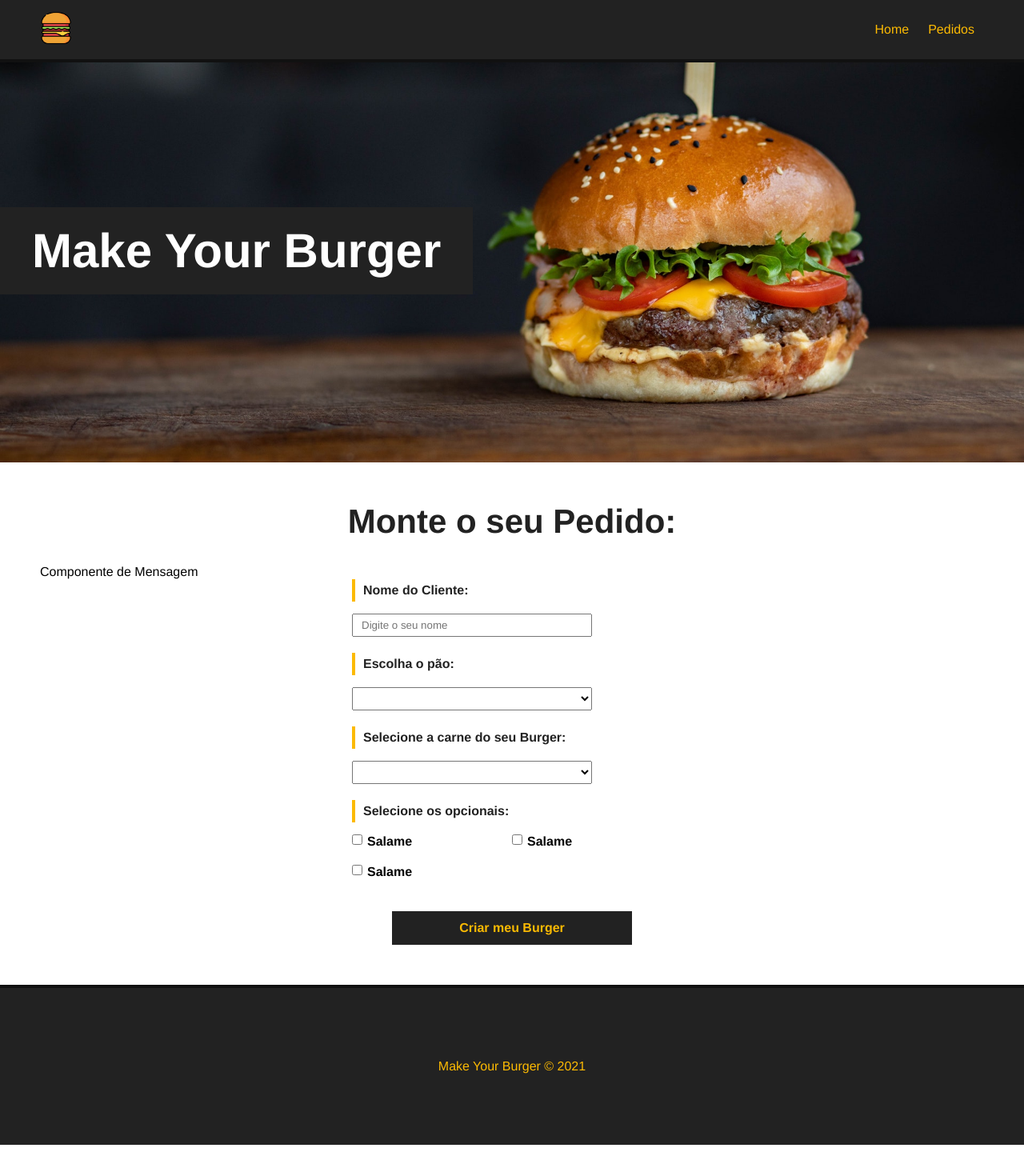
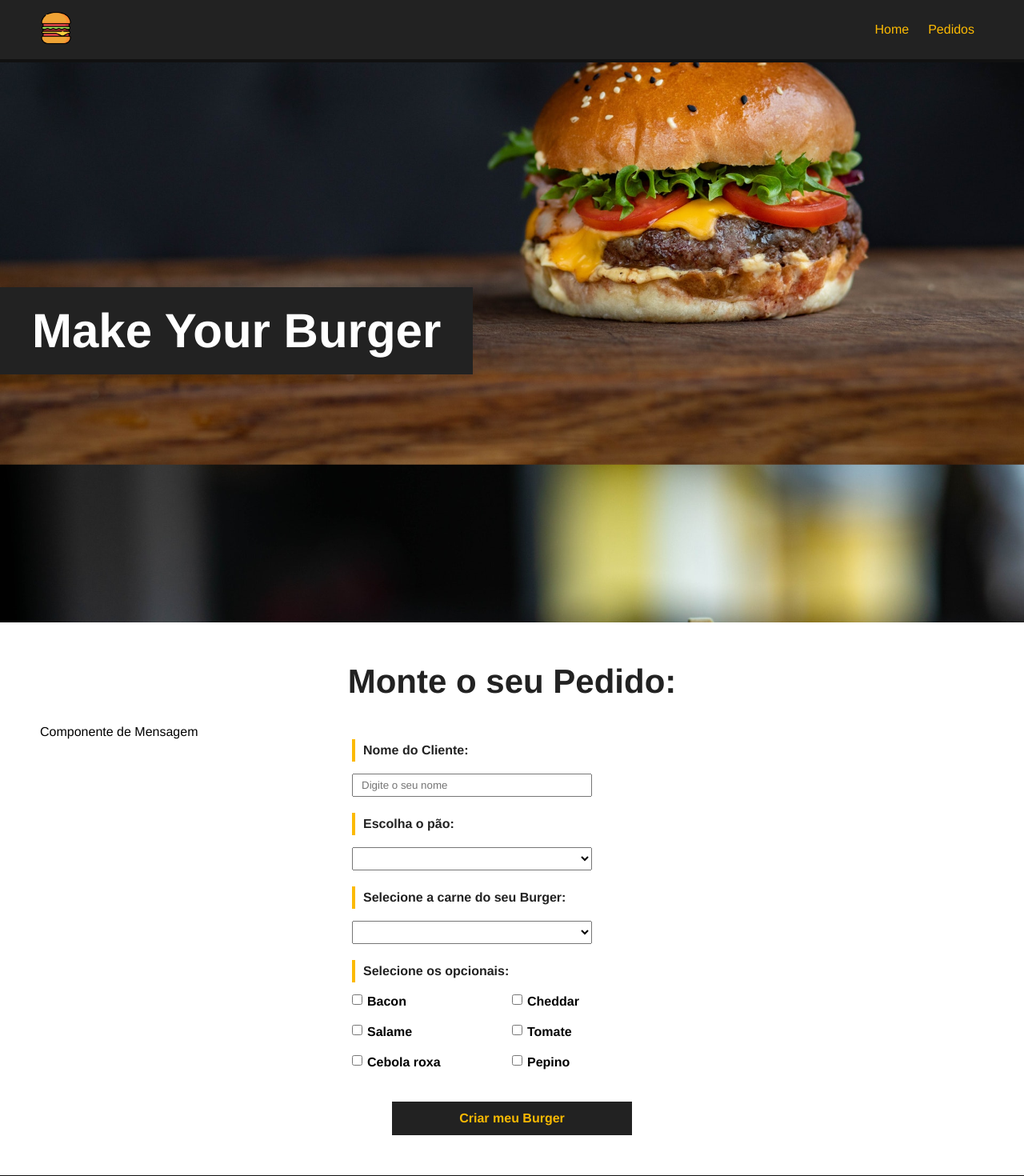
Before and after one commit to Daniel2023/Make-Your-Burger, a Vue app: page / in a window 1280 px wide. Shown: the top 1470 px of the page at 80% size. Before the commit the page ends 1431 px from the top, so only its background shows below. Built offline with nearby package versions, Linux system fonts and the light colour scheme; data requests are answered from the project's data file.

Commit message:
Resgatando dados do banco e inserindo no formulário

```diff
--- a/db/db.json
+++ b/db/db.json
@@ -16,6 +16,10 @@
         {
           "id": 4,
           "tipo": "Integral"
+        },
+        {
+          "id": 5,
+          "tipo": "Pão Mexicano"
         }
       ],
       "carnes": [
--- a/src/components/Banner.vue
+++ b/src/components/Banner.vue
@@ -5,15 +5,17 @@
 </template>
 
 <script>
-export default {};
+export default {
+  name: "Banner"
+}
 </script>
 
 <style scoped>
   #main-banner {
-  background-image: url("/img/burger.jpg");
-  background-position: 0 -250px;
+    background-image: url('/img/burger.jpg');
+    background-position: 0 -350px;
     background-size: cover;
-  height: 500px;
+    height: 700px;
     display: flex;
     align-items: center;
     justify-content: flex-start;
--- a/src/components/BurgerForm.vue
+++ b/src/components/BurgerForm.vue
@@ -17,44 +17,30 @@
           <label for="pao">Escolha o pão:</label>
           <select name="pao" id="pao" v-model="pao">
             <option value="pao">Selecione o seu pão</option>
-            <option value="integral">Intergral</option>
+            <option v-for="pao in paes" :key="pao.id" :value="pao.tipo">
+              {{ pao.tipo }}
+            </option>
           </select>
         </div>
         <div class="input-container">
           <label for="carne">Selecione a carne do seu Burger:</label>
           <select name="carne" id="carne" v-model="carne">
             <option value="pao">Selecione o tipo de carne</option>
-            <option value="maminha">Maminha</option>
+            <option v-for="carne in carnes" :key="carne.id" value="carne.tipo">
+              {{carne.tipo }}
+            </option>
           </select>
         </div>
         <div id="opcionais-container" class="input-container">
           <label id="opcionais-title" for="opcionais">Selecione os opcionais:</label>
-          <div class="checkbox-container">
+          <div class="checkbox-container" v-for="opcional in opcionaisdata" :key="opcional.id">
           <input
             type="checkbox"
             name="opcionais"
             v-model="opcionais"
-            value="salame"
+            :value="opcional.tipo"
           >
-          <span>Salame</span>
-          </div>
-           <div class="checkbox-container">
-          <input
-            type="checkbox"
-            name="opcionais"
-            v-model="opcionais"
-            value="salame"
-          >
-          <span>Salame</span>
-          </div>
-           <div class="checkbox-container">
-          <input
-            type="checkbox"
-            name="opcionais"
-            v-model="opcionais"
-            value="salame"
-          >
-          <span>Salame</span>
+          <span>{{ opcional.tipo }}</span>
           </div>
         </div>
         <div class="input-container">
@@ -67,7 +53,34 @@
 
 <script>
 export default {
-  name: "BurgerForm"
+  name: "BurgerForm",
+  data() {
+    return {
+      paes: null,
+      carnes:null,
+      opcionaisdata:null,
+      nome: null,
+      pao: null,
+      carne: null,
+      opcionais: [],
+      status: "Solicitado",
+      msg: null
+    }
+  },
+  methods: {
+    async getIngredientes() {
+
+      const req = await fetch("http://localhost:3000/ingredientes");
+      const data = await req.json();
+
+      this.paes = data.paes;
+      this.carnes = data.carnes;
+      this.opcionaisdata = data.opcionais
+    }
+  },
+  mounted() {
+    this.getIngredientes()
+  }
 }
 </script>
 
```
Lines whose indentation alone changed are shown as unchanged.
